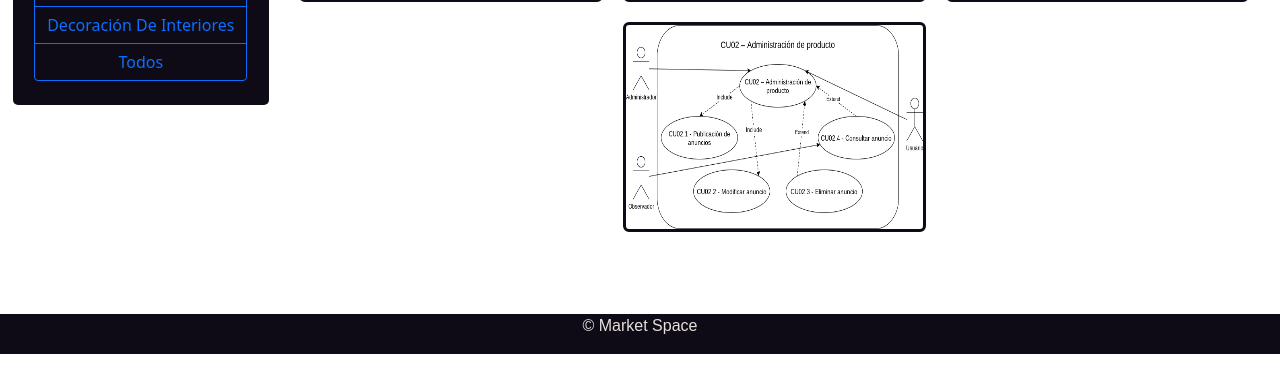
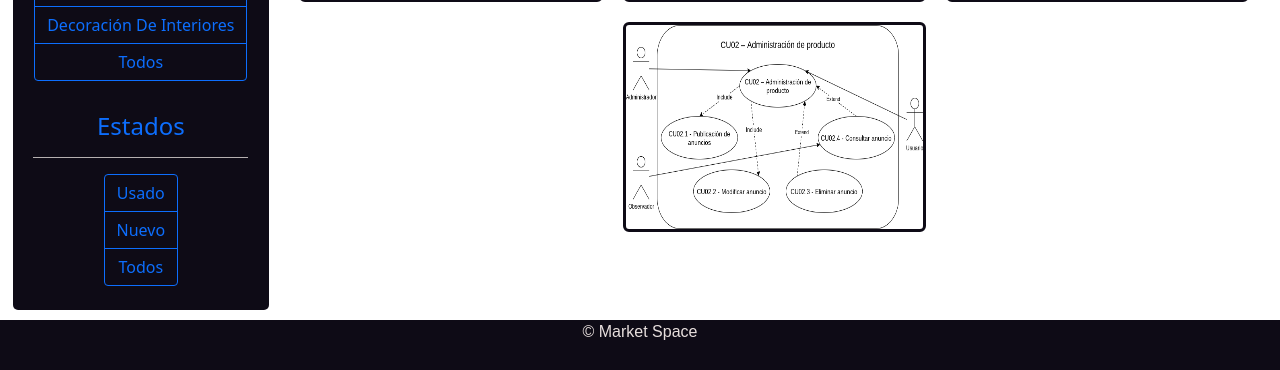
Before and after one commit to marin1321/MarketSpace, a Django app: page / in a window 1280 px wide. Shown: the part 449-819 px from the top of the page. Run offline with Django 3.2, Linux system fonts and the light colour scheme; data comes from the database, SQL or seed files in the repository; both versions use the stored data as it was before the commit; some libraries are stand-ins or nearby versions.

Commit message:
filtros y ajuste de base de datos

```diff
--- a/App/admin.py
+++ b/App/admin.py
@@ -4,7 +4,7 @@ from .models import *
 # Register your models here.
 
 class ProductoAdmin(admin.ModelAdmin):
-    list_display = ["nombre", "precio", "categoria", "estado", "fecha_Publicacion", "fecha_Expiracion", "usuario"]
+    list_display = ["nombre", "precio", "categoria", "estado", "fecha_Publicacion", "usuario"]
     list_per_page = 10
     search_fields = ["nombre"]
     list_filter = ["categoria", "estado"]
--- a/App/models.py
+++ b/App/models.py
@@ -23,7 +23,6 @@ class Producto(models.Model):
     estado = models.ForeignKey(Estado, on_delete=models.PROTECT)
     descripcion = models.TextField()
     fecha_Publicacion = models.DateField(auto_now_add=True ,blank=True, null=True)
-    fecha_Expiracion = models.DateField()
     usuario = models.ForeignKey(User, on_delete=models.SET, blank=True, null=True)
 
     def __str__(self):
@@ -34,7 +33,8 @@ opciones_consulta = [
     [0, "consulta"],
     [1, "reclamo"],
     [2, "sugerencia"],
-    [3, "felitaciones"]
+    [3, "felitaciones"],
+    [4, "Otro asunto"]
 ]
 
 class Contacto(models.Model):
--- a/App/static/css/agregar.css
+++ b/App/static/css/agregar.css
@@ -1,6 +1,7 @@
 .contenedor {
     display: flex;
     justify-content: center;
+    margin-bottom: 50px;
 }
 
 .formulario {
--- a/App/static/css/css.css
+++ b/App/static/css/css.css
@@ -1,3 +1,8 @@
+html {
+    min-height: 100%;
+    position: relative;
+}
+
 body {
     margin: 0%;
     background-color: #E7DFDD;
@@ -54,4 +59,8 @@ footer {
     justify-content: center;
     font-family: Arial;
     color: #E7DFDD;
+    position: absolute;
+    bottom: 0;
+    width: 100%;
+    height: 50px;
 }
--- a/App/static/css/inicio.css
+++ b/App/static/css/inicio.css
@@ -84,6 +84,10 @@ section h1 {
     align-items: center;
     flex-direction: column;
     font-size: 70%;
+}
+
+.texto:hover{
+    background-color: #0e0b16af;
 }
 
 .titulo .parrofo {
@@ -176,3 +180,7 @@ h5 {
     display: flex;
     justify-content: center;
 }
+
+.section{
+    margin-bottom: 60px;
+}
--- a/App/templates/app/agregar.html
+++ b/App/templates/app/agregar.html
@@ -5,7 +5,6 @@
 {% endblock %}
 {% block contenido %}
     {% load crispy_forms_tags %}
-    {{ Form.media }}
 
     <div class="contenedor">
         <form action="" method="POST" class="formulario" enctype="multipart/form-data">
@@ -16,7 +15,7 @@
             <br><br>
             <div class="boton">
                 <button type="submit" class="btn btn-outline-primary">Agregar</button> &nbsp;
-                <button type="button" class="btn btn-outline-secondary">Eliminar</button>
+                <a href="{% url 'productos' %}" type="button" class="btn btn-outline-secondary">Cancelar</a>
             </div>
         </form>
         {{mensaje}}
--- a/App/templates/app/inicio.html
+++ b/App/templates/app/inicio.html
@@ -1,7 +1,7 @@
 {% extends 'app/layout.html' %} {% load static %} {% block css %}
 <link rel="stylesheet" href="{% static 'css/inicio.css' %}"> {% endblock %} {% block contenido %}
 
-<section>
+<section class="section">
     <h1>Categorias</h1>
     <div class="hr">
         <hr>
@@ -11,6 +11,21 @@
             {% for c in categorias %}
             <a href="{% url 'categorias' c.id %}" class="btn btn-outline-primary" type="button">
                         {{ c.nombre | title }}
+            </a> {% endfor %}<a href="{% url 'inicio' %}" class="btn btn-outline-primary" type="button">
+                Todos
+            </a>
+        </div>
+    </div>
+    <br>
+    <h1>Estados</h1>
+    <div class="hr">
+        <hr>
+    </div>
+    <div class="menu">
+        <div class="btn-group-vertical">
+            {% for e in estados %}
+            <a href="{% url 'estados' e.id %}" class="btn btn-outline-primary" type="button">
+                        {{ e.nombre | title }}
             </a> {% endfor %}<a href="{% url 'inicio' %}" class="btn btn-outline-primary" type="button">
                 Todos
             </a>
@@ -29,21 +44,6 @@
                 <h3 class="titulo">{{ p.nombre | title }}</h3>
                 <p class="parrofo">
                     <button class="btn btn-primary" type="button" data-bs-toggle="offcanvas" data-bs-target="#offcanvasWithBothOptions" aria-controls="offcanvasWithBothOptions">Enable both scrolling & backdrop</button>
-                    <div class="offcanvas offcanvas-start" data-bs-scroll="true" tabindex="-1" id="offcanvasWithBothOptions" aria-labelledby="offcanvasWithBothOptionsLabel">
-                        <div class="offcanvas-header">
-                            <h5 class="offcanvas-title" id="offcanvasWithBothOptionsLabel">Backdroped with scrolling</h5>
-                            <button type="button" class="btn-close text-reset" data-bs-dismiss="offcanvas" aria-label="Close"></button>
-                        </div>
-                        <div class="offcanvas-body">
-                            <div class="offcanvas-body-img">
-                                {% if p.foto %}
-                                <img src="{{ p.foto.url }}" alt=""> {% endif %}
-                            </div>
-                            <p>Lorem ipsum, dolor sit amet consectetur adipisicing elit. Vitae quibusdam placeat distinctio esse facere vel nam dolore laborum optio, natus explicabo, ea debitis aut maiores ab alias amet hic. Cumque?</p>
-                            <h6>precio</h6>
-                            <a>${{ p.precio | intcomma }}</a>
-                        </div>
-                    </div>
                 </p>
             </div>
         </div>
--- a/App/templates/app/layout.html
+++ b/App/templates/app/layout.html
@@ -30,7 +30,7 @@
             {% if user.is_authenticated %}
                 <a href="{% url 'productos' %}"><button type="button" class="btn btn-outline-primary">Tus Anuncios</button>
             {% endif %}
-            <a href="#"><button type="button" class="btn btn-outline-primary">Servicio Al Cliente</button></a>
+            <a href="{% url 'cliente' %}"><button type="button" class="btn btn-outline-primary">Servicio Al Cliente</button></a>
             {% if user.is_authenticated %}
                 <a href="{% url 'logout' %}"><button type="button" class="btn btn-outline-primary">Log Out</button></a></a>
             {% else %}
--- a/App/templates/app/productos.html
+++ b/App/templates/app/productos.html
@@ -25,7 +25,7 @@
 
 {% endblock %} {% block contenido %} {% load humanize %}
 <br></br>
-<div class="card" style="background-color: black; margin-left: 2%; margin-right: 2%; margin-bottom: 1rem;">
+<div class="card" style="background-color: black; margin-left: 2%; margin-right: 2%; margin-bottom: 1rem; margin-bottom: 60px;">
     <div class="card-body">
         <div class="encabezado-tabla">
             <h2 style="color: #e7dfdd;">Listado de Anuncios</h2>
@@ -41,6 +41,7 @@
                 <th>Precio</th>
                 <th>Categoria</th>
                 <th>Estado</th>
+                <th>Publicacion</th>
                 <th>Opciones</th>
 
             </tr>
@@ -52,6 +53,7 @@
                 <td>${{ p.precio | intcomma }}</td>
                 <td>{{ p.categoria | title }}</td>
                 <td>{{ p.estado | title }}</td>
+                <td>{{ p.fecha_Publicacion }}</td>
                 <td>
 
 
--- a/App/urls.py
+++ b/App/urls.py
@@ -8,6 +8,8 @@ urlpatterns=[
     path('tus-productos/', productos, name='productos'),
     path('eliminar_producto/<id>/', eliminar_producto, name='eliminar_producto'),
     path('agregar-anuncio/', agregar_producto, name='agregar'),
+    path('servicio-anuncio/', servicio_cliente, name='cliente'),
     path('modificar-anuncio/<id>/', modificar_producto, name='modificar'),
     path('categorias/<id>/', categorias, name='categorias'),
+    path('estados/<id>/', estados, name='estados'),
 ]
--- a/App/views.py
+++ b/App/views.py
@@ -1,4 +1,3 @@
-from django.contrib import auth
 from django.shortcuts import render, redirect, get_object_or_404
 from django.http import Http404
 from .models import *
@@ -16,9 +15,11 @@ from django.contrib.auth.models import User
 def inicio(request):
     productos = Producto.objects.all()
     categorias = Categoria.objects.all()
+    estados = Estado.objects.all()
     data = {
         'productos':productos,
         'categorias':categorias,
+        'estados':estados
     }
     return render(request, 'app/inicio.html', data)
 #______________________________________________________________________________________#
@@ -28,8 +29,10 @@ def buscar(request):
     if request.GET["buscar"]:
         dato=request.GET["buscar"]
         productos = Producto.objects.filter(nombre__icontains=dato)
+        categorias = Categoria.objects.all()
+        estados = Estado.objects.all()
 
-        return render(request, 'app/busqueda.html', {'productos':productos, 'query':dato})
+        return render(request, 'app/busqueda.html', {'productos':productos, 'query':dato, 'categorias':categorias, 'estados':estados})
     else:
         return redirect(to="inicio")
 #______________________________________________________________________________________#
@@ -84,6 +87,20 @@ def eliminar_producto(request, id):
     return redirect(to="productos")
 #______________________________________________________________________________________#
 
+def servicio_cliente(request):
+    data = {
+        'Form': ClienteForm(),
+    }
+
+    if request.method=='POST':
+        formulario = ClienteForm(data=request.POST, files=request.FILES)
+        if formulario.is_valid():
+            formulario.save()
+            messages.success(request, "Mensaje enviado")
+        else:
+            data["Form"] = formulario
+    return render(request, 'app/cliente.html', data)
+
 #_____________________________AGREGAR_ANUNCIOS_________________________________________#
 def agregar_producto(request):
     data = {
@@ -99,13 +116,11 @@ def agregar_producto(request):
             categoria = request.POST.get('categoria')
             estado = request.POST.get('estado')
             descripcion = request.POST.get('descripcion')
-            fecha_Expiracion = request.POST.get('fecha_Expiracion')
             nombre = nombre.strip()
             precio = precio.strip()
             categoria = categoria.strip()
             estado = estado.strip()
             descripcion = descripcion.strip()
-            fecha_Expiracion = fecha_Expiracion.strip()
             producto = Producto()
             producto.foto = foto
             producto.nombre = nombre
@@ -115,7 +130,6 @@ def agregar_producto(request):
             estado = Estado.objects.get(id=estado)
             producto.estado = estado
             producto.descripcion = descripcion
-            producto.fecha_Expiracion = fecha_Expiracion
             global user_id
             user_id = request.user.id
             user = User.objects.get(id=user_id)
@@ -150,8 +164,21 @@ def modificar_producto(request, id):
 def categorias(request, id):
     productos = Producto.objects.filter(categoria=id)
     categorias = Categoria.objects.all()
+    estados = Estado.objects.all()
     data = {
         'productos':productos,
-        'categorias':categorias
+        'categorias':categorias,
+        'estados':estados
     }
     return render(request, 'app/categoria.html', data)
+
+def estados(request, id):
+    productos = Producto.objects.filter(estado=id)
+    estados = Estado.objects.all()
+    categorias = Categoria.objects.all()
+    data = {
+        'productos':productos,
+        'categorias':categorias,
+        'estados':estados
+    }
+    return render(request, 'app/estado.html', data)
```
Also changed, not shown: App/forms.py (+8 -4 lines), App/templates/app/categoria.html (+16 -16 lines), App/templates/app/cliente.html (added, +23 -0 lines), App/templates/app/estado.html (added, +53 -0 lines), App/templates/app/modificar.html (+4 -4 lines), App/migrations/0007_auto_20210907_0714.py (added), db.sqlite3, media/productos/Reporte1.png (added), media/productos/flag-japan-4598.png (added).
